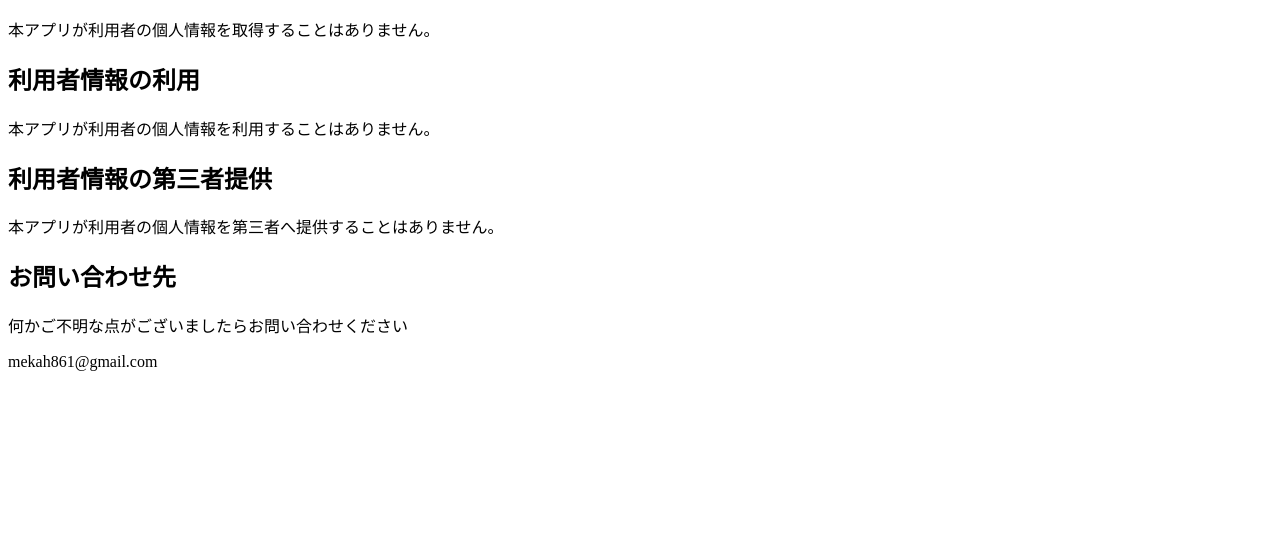
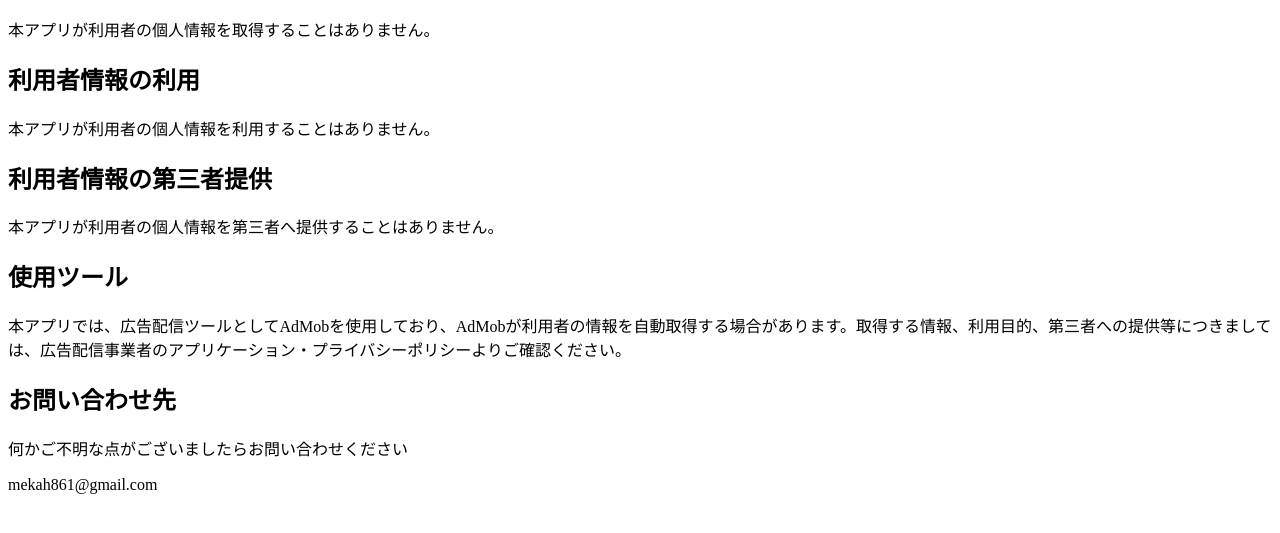
Before and after one commit to WindowsGitHubDM/ScoutRPGPrivacyPolicy, a plain HTML site: page index.html in a window 1280 px wide. Shown: the part 127-660 px from the top of the page. Drawn offline with Linux system fonts and the light colour scheme.

Commit message:
Update index.html

```diff
--- a/index.html
+++ b/index.html
@@ -17,9 +17,9 @@
   <h2>利用者情報の第三者提供</h2>
   <p>本アプリが利用者の個人情報を第三者へ提供することはありません。</p>
 
-  <!--<h2>使用ツール</h2>
+  <h2>使用ツール</h2>
   <p>本アプリでは、広告配信ツールとしてAdMobを使用しており、AdMobが利用者の情報を自動取得する場合があります。取得する情報、利用目的、第三者への提供等につきましては、広告配信事業者のアプリケーション・プライバシーポリシーよりご確認ください。
-  </p>-->
+  </p>
 
   <h2>お問い合わせ先</h2>
   <p>何かご不明な点がございましたらお問い合わせください</p>
```
